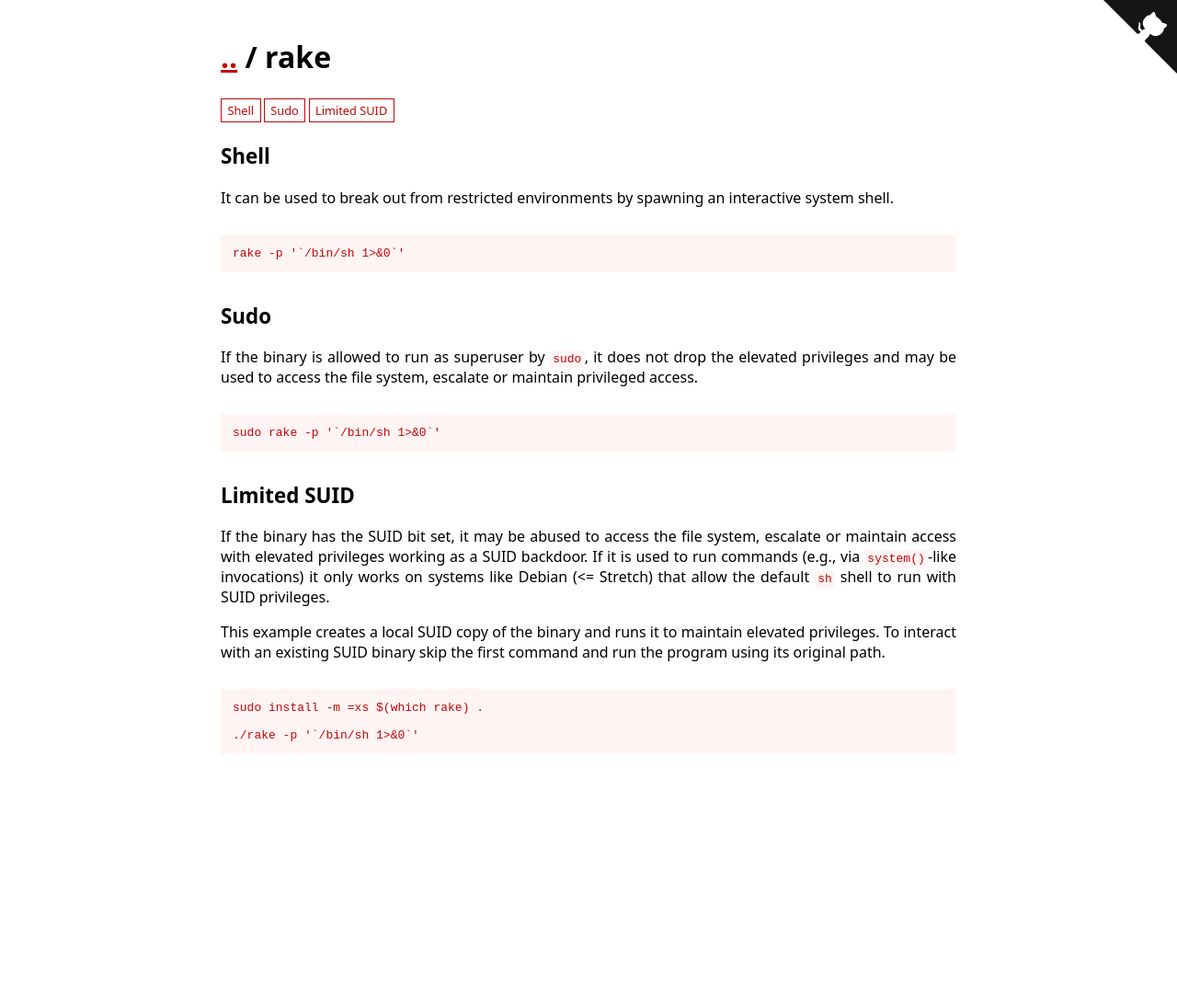
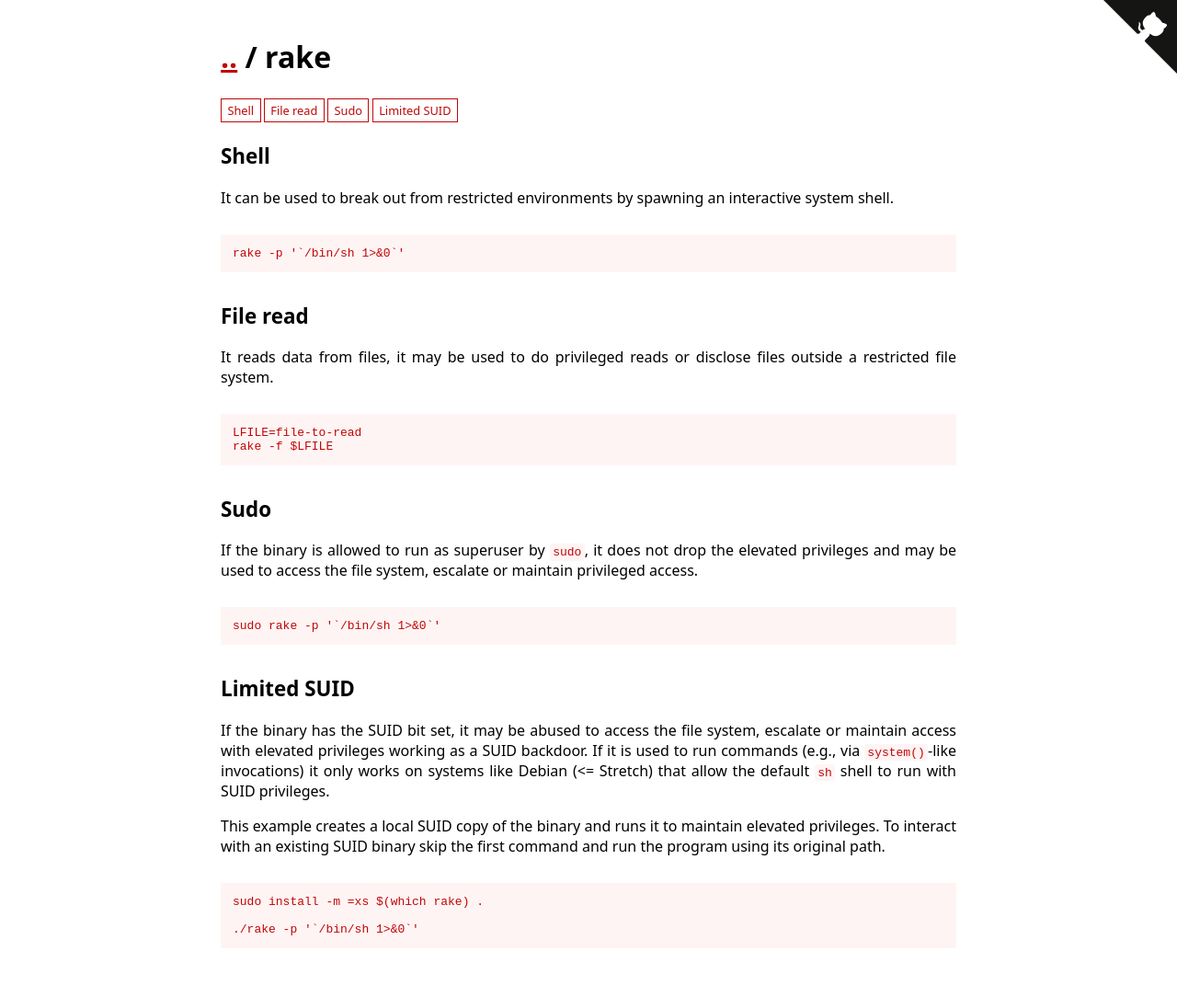
Before and after one commit to GTFOBins/GTFOBins.github.io, a Jekyll site: the page built from _gtfobins/rake.md, in a window 1280 px wide. Shown: the whole page at 92% size. Built offline with Jekyll 4.4.1, drawn with Linux system fonts in a browser that asks for light colours; before the commit the page ends 900 px from its top, so only the background shows below that.

Commit message:
add file-read

```diff
--- a/_gtfobins/rake.md
+++ b/_gtfobins/rake.md
@@ -1,5 +1,9 @@
 ---
 functions:
+  file-read:
+    - code: |
+        LFILE=file-to-read
+        rake -f $LFILE
   shell:
     - code: rake -p '`/bin/sh 1>&0`'
   sudo:
```
